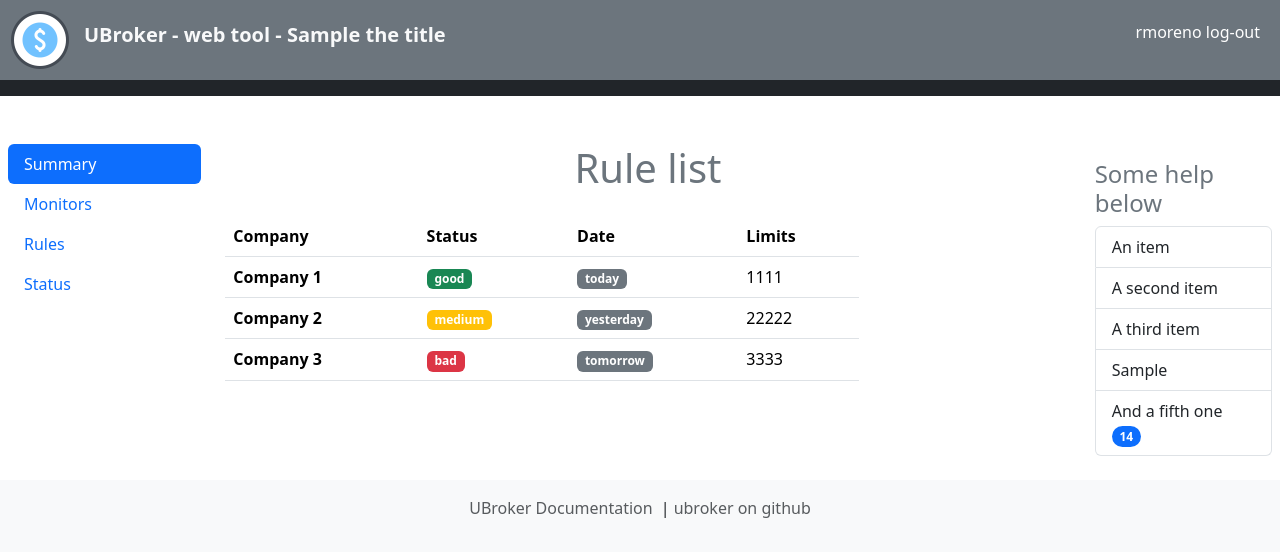
After one commit to rantonmo/ubroker, a Python web app: template ubroker-web/templates/rules.html in a window 1280 px wide. The commit adds this page. Shown: the top 557 px of the page. Run offline with Jinja, Linux system fonts and the light colour scheme; the template is opened without the code that fills it: most values are stand-ins (such as "Sample title", 1, 10 or a date in 2020).

Commit message:
feat(lib): rename

```diff
--- a/ubroker-web/templates/include/menu.html
+++ b/ubroker-web/templates/include/menu.html
@@ -1,14 +1,14 @@
 <ul class="nav nav-pills flex-column">
   <li class="nav-item">
-    <a class="nav-link active" aria-current="page" href="#">Active</a>
+    <a class="nav-link active" aria-current="page" href="#">Summary</a>
   </li>
   <li class="nav-item">
-    <a class="nav-link" href="#">Link</a>
+    <a class="nav-link" href="#">Monitors</a>
   </li>
   <li class="nav-item">
-    <a class="nav-link" href="#">Link</a>
+    <a class="nav-link" href="#">Rules</a>
   </li>
   <li class="nav-item">
-    <a class="nav-link disabled">Disabled</a>
+    <a class="nav-link" href="#">Status</a>
   </li>
 </ul>
--- /dev/null
+++ b/ubroker-web/templates/rules.html
@@ -0,0 +1,55 @@
+{% extends "base.html" %}
+
+{% block metatags %}
+<title>UBroker - Rules</title>
+<meta name="description" content="UBroker - Summary">
+{% endblock %}
+
+{% block contents %}
+<h1 class="text-center text-secondary tw-bold mb-4">Rule list</h1>
+<table class="table w-75">
+  <thead>
+    <tr>
+      <th scope="col">Company</th>
+      <th scope="col">Status</th>
+      <th scope="col">Date</th>
+      <th scope="col">Limits</th>
+    </tr>
+  </thead>
+  <tbody>
+    <tr>
+      <th scope="row">Company 1</th>
+      <td><span class="badge bg-success">good</span></td>
+      <td><span class="badge bg-secondary">today</span></td>
+      <td>1111</td>
+    </tr>
+    <tr>
+      <th scope="row">Company 2</th>
+      <td><span class="badge bg-warning">medium</span></td>
+      <td><span class="badge bg-secondary">yesterday</span></td>
+      <td>22222</td>
+    </tr>
+    <tr>
+      <th scope="row">Company 3</th>
+      <td><span class="badge bg-danger">bad</span></td>
+      <td><span class="badge bg-secondary">tomorrow</span></td>
+      <td>3333</td>
+    </tr>
+  </tbody>
+</table>
+{% endblock %}
+
+
+{% block helpers %}
+<h4 class="text-secondary tw-bold">Some help below</h1>
+<ul class="list-group">
+  <li class="list-group-item">An item</li>
+  <li class="list-group-item">A second item</li>
+  <li class="list-group-item">A third item</li>
+  <li class="list-group-item">{{ test_var }}</li>
+  <li class="list-group-item">
+    And a fifth one
+    <span class="badge text-bg-primary rounded-pill">14</span>
+  </li>
+</ul>
+{% endblock %}
```
Also changed, not shown: instance/logging.yaml (added, +17 -0 lines), ubroker-web/lib/utils.py (added, +7 -0 lines), ubroker-web/lib/error_handlers.py (renamed from ubroker-web/library/error_handlers.py).
